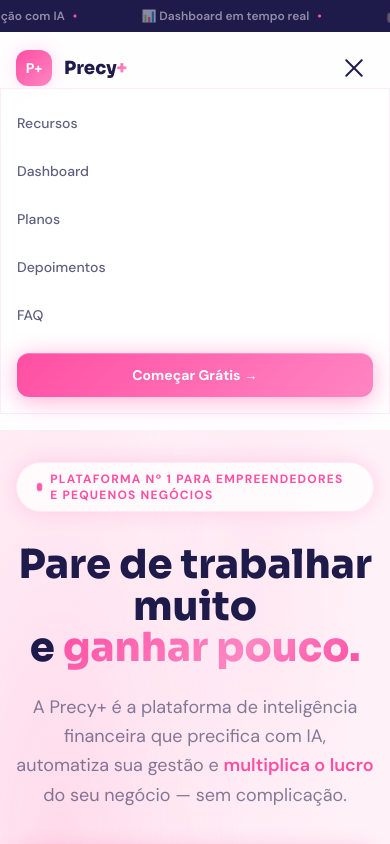
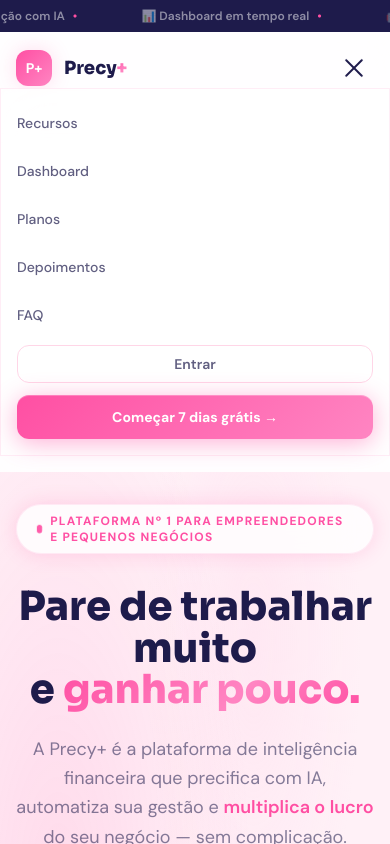
Before and after one commit to jessicamarianecosta-dotcom/precyplus, a Next.js app: page / in a window 390 px wide. Both pictures are taken after a click on the button 354 px from the left and 68 px from the top of the page. Shown: the top 844 px of the page. Built offline with nearby package versions, Linux system fonts and the light colour scheme.

Commit message:
Atualiza landing mobile e planos

```diff
--- a/app/page.tsx
+++ b/app/page.tsx
@@ -679,8 +679,11 @@
                   {l}
                 </a>
               ))}
-              <a href="/cadastro" className="btn-main text-white text-sm font-bold px-5 py-3 rounded-xl text-center mt-2">
-                <span>Começar Grátis →</span>
+              <a href="/login" onClick={() => setMobileOpen(false)} className="text-sm font-semibold text-[#1E1B4B]/70 hover:text-[#FF4FA3] transition-colors py-2 text-center border border-pink-100 rounded-xl">
+                Entrar
+              </a>
+              <a href="/cadastro" className="btn-main text-white text-sm font-bold px-5 py-3 rounded-xl text-center">
+                <span>Começar 7 dias grátis →</span>
               </a>
             </motion.div>
           )}
```
